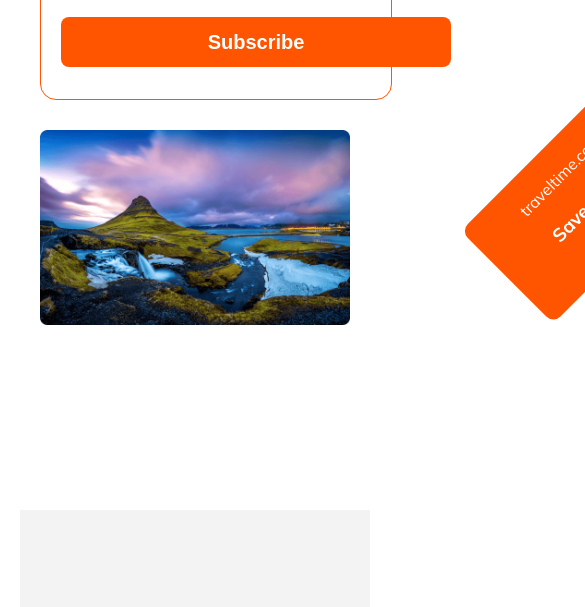
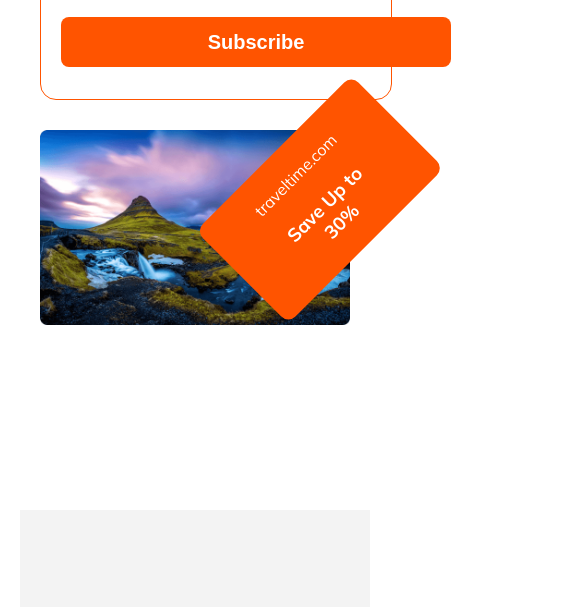
Before and after one commit to sadmaningithub/assignment-2-travel-time, a plain HTML site: page index.html in a window 390 px wide. Shown: the part 9804-10411 px from the top of the page, 585 px wide, since content can reach past the window. Drawn offline with Linux system fonts and the light colour scheme.

Commit message:
all done

```diff
--- a/index.html
+++ b/index.html
@@ -9,8 +9,9 @@
     <link href="https://fonts.googleapis.com/css2?family=Mulish:wght@300;400;500;600;700;800;900&display=swap"
         rel="stylesheet">
     <script src="https://kit.fontawesome.com/660554cbc8.js" crossorigin="anonymous"></script>
+    <link rel="shortcut icon" href="Images/Group 40071 (2).png" type="image/x-icon">
     <link rel="stylesheet" href="style.css">
-    <title>Document</title>
+    <title>Travel TIme</title>
 </head>
 
 <body>
--- a/style.css
+++ b/style.css
@@ -754,6 +754,9 @@ footer {
     .news-img {
         width: 100%;
     }
+    .dis-div{
+        left:170px;
+    }
 
     .last-line {
         max-width: 480px;
```
